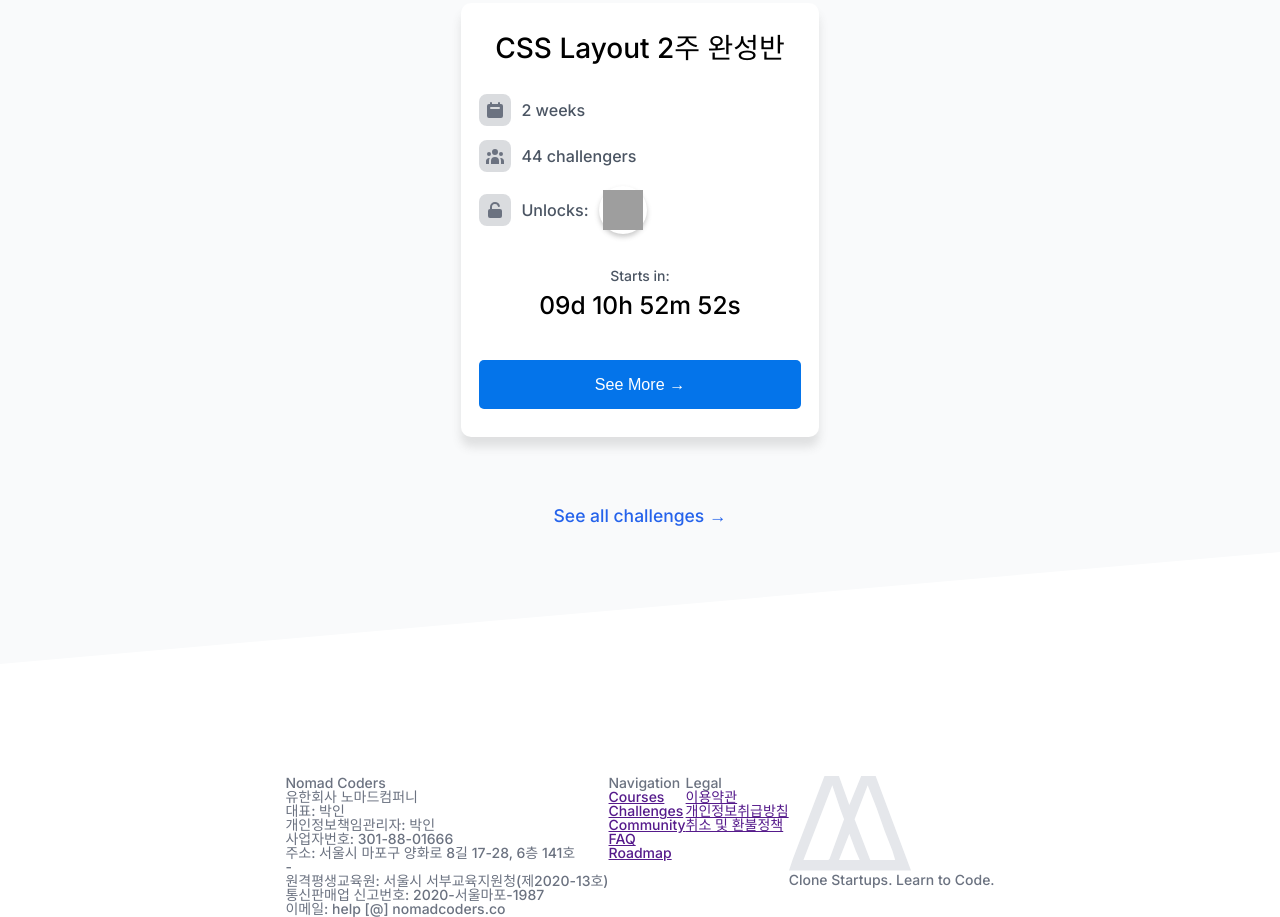
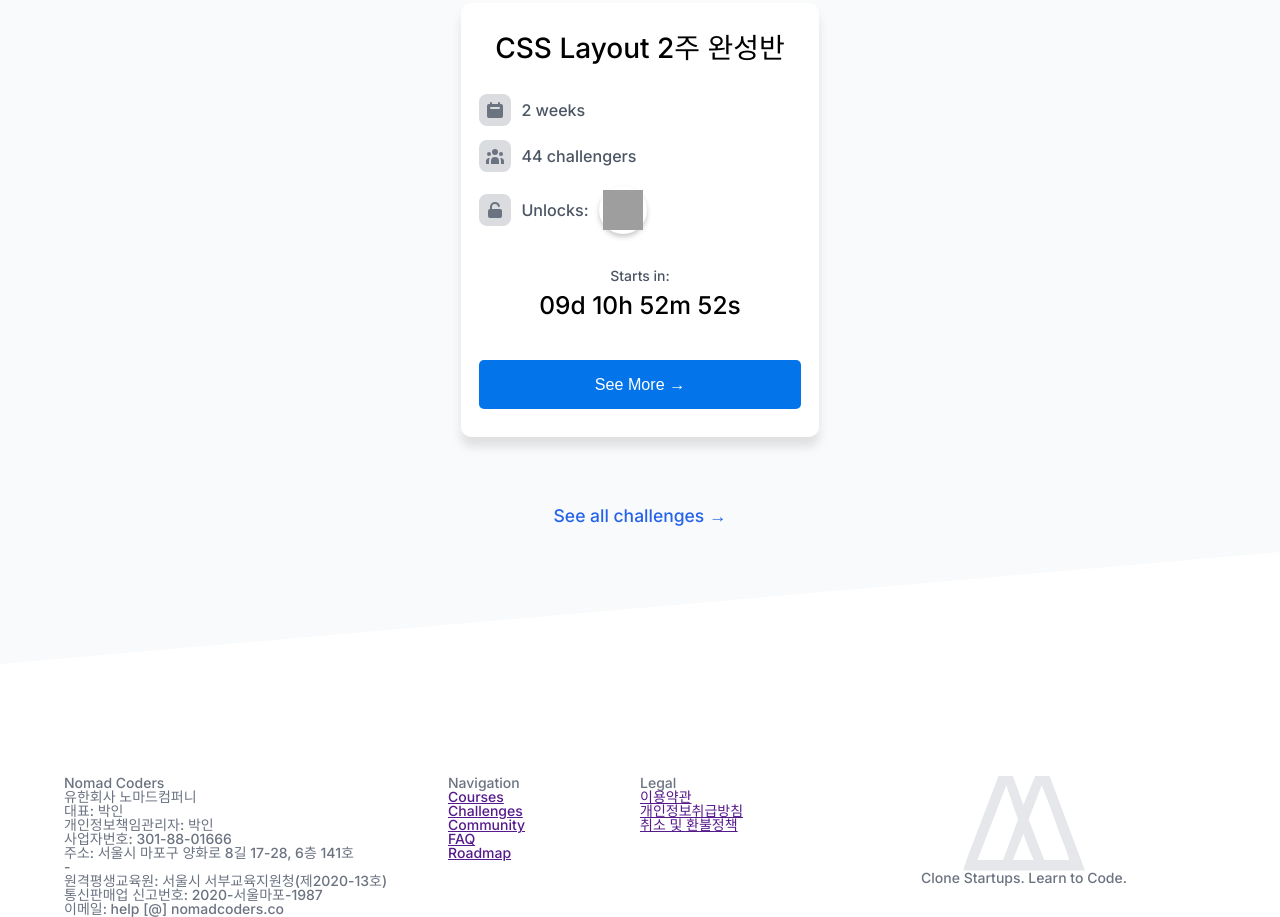
Before and after one commit to azaespa/NomadCloners, a plain HTML site: page index.html in a window 1280 px wide. Shown: the part 2493-3410 px from the top of the page. Drawn offline with Linux system fonts and the light colour scheme; grey boxes are pictures that could not be loaded.

Commit message:
index footer display

```diff
--- a/index.css
+++ b/index.css
@@ -652,8 +652,33 @@
 
 .footer {
   display: flex;
+  justify-content: center;
+  width: 100%;
 }
 
-.footer > .footerNavigations {
+.footer .footerContent {
+  display: flex;
+  flex-direction: row;
+  align-items: flex-start;
+  width: 90%;
+}
+
+.footerContent > *,
+.footerNavigations > * {
+  flex: 1 1 100%;
+}
+
+.footer .footerNavigations {
+  display: flex;
+  justify-content: center;
+}
+
+.footerContent > .footerNavigations {
   display: flex;
 }
+
+.footerContent .nomadBanner {
+  display: flex;
+  flex-direction: column;
+  align-items: center;
+}
--- a/index.html
+++ b/index.html
@@ -275,6 +275,7 @@
       </div>
     </div>
     <div class="footer">
+      <div class="footerContent">
         <div class="footerDetails">
           <h3>Nomad Coders</h3>
           <span>
@@ -308,6 +309,7 @@
               <li><a href="">취소 및 환불정책</a></li>
             </ul>
           </div>
+        </div>
         <div class="nomadBanner">
           <img class="footerLogo" src="m-gray.svg" alt="">
           <h3>Clone Startups. Learn to Code.</h3>
```
Lines whose indentation alone changed are shown as unchanged.
